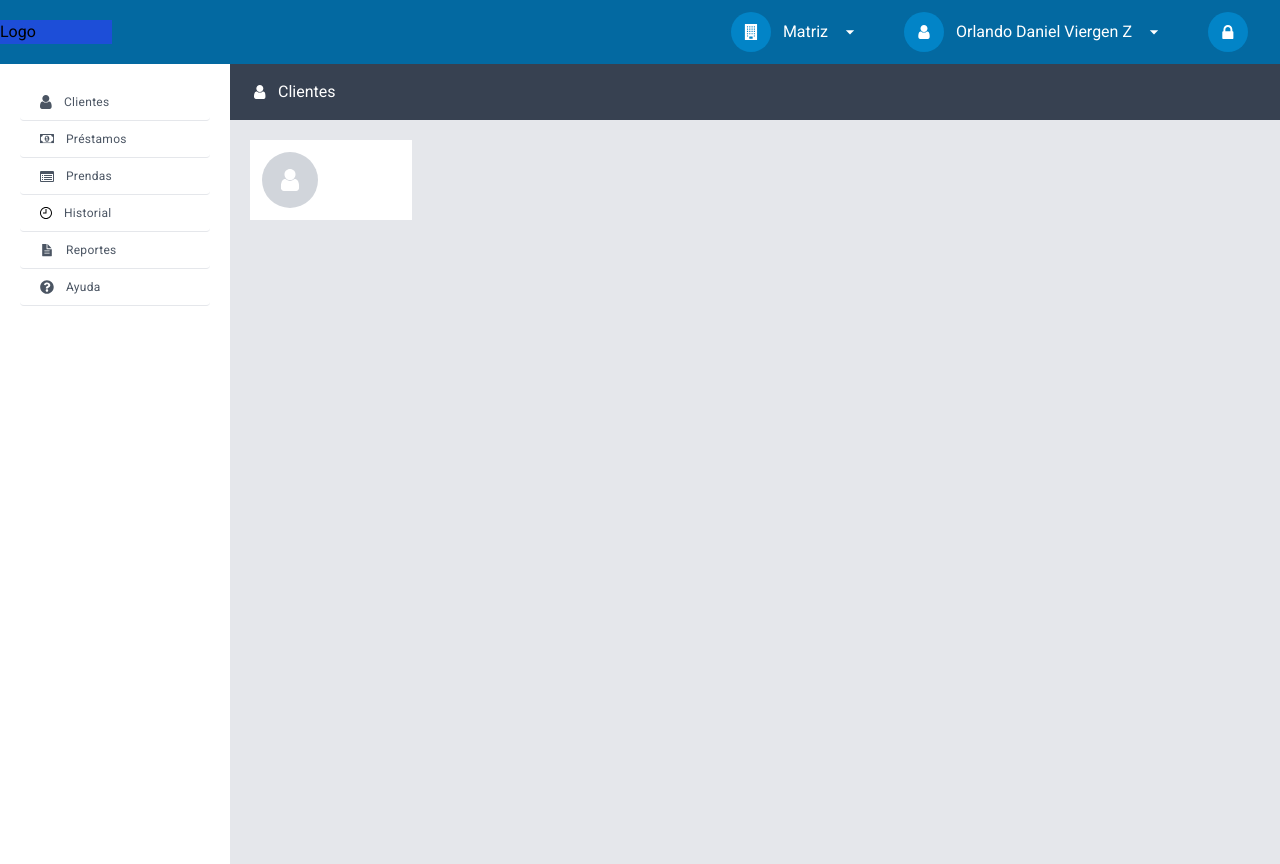
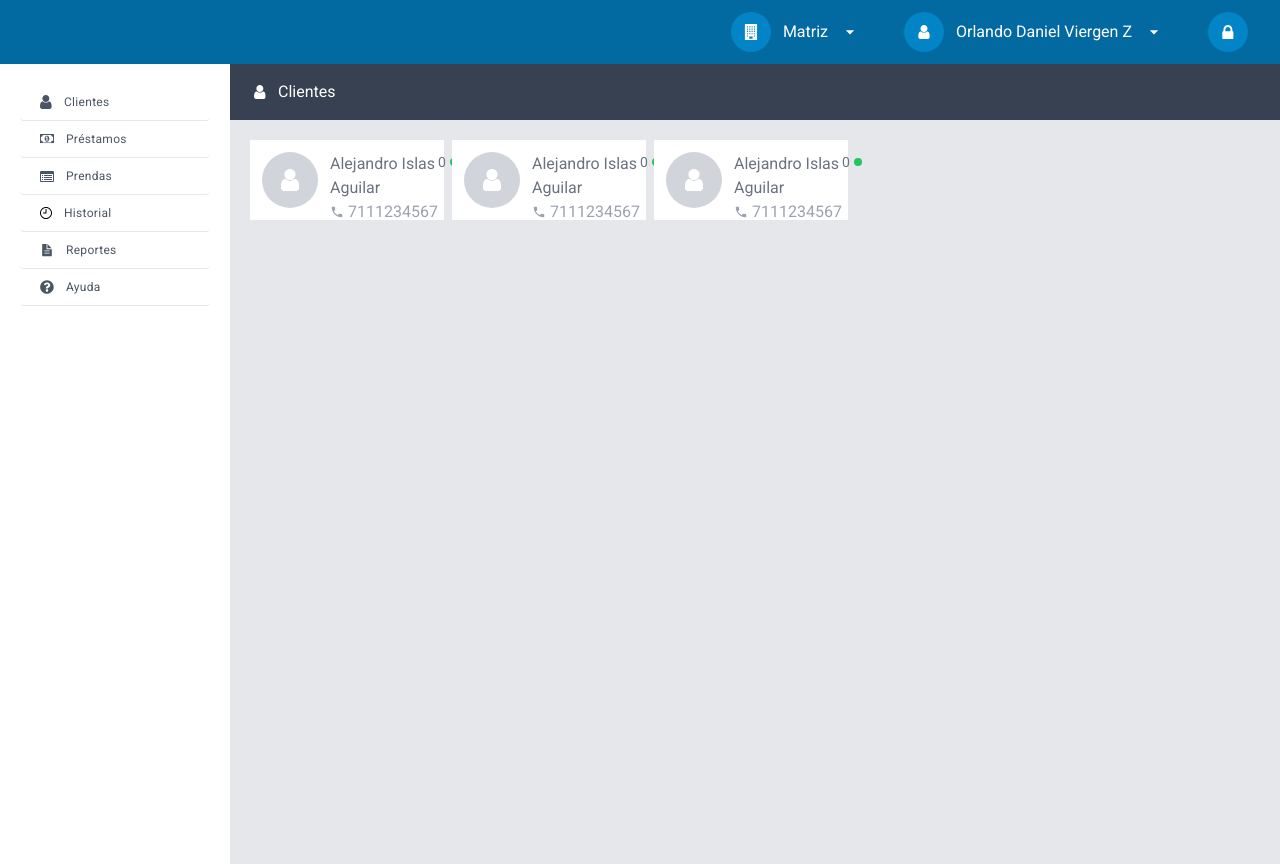
Before and after one commit to karen-nino/711-automotores, a Next.js app: page /pages/client in a window 1280 px wide. Built offline with nearby package versions, Linux system fonts and the light colour scheme.

Commit message:
clients - item

```diff
--- a/app/layouts/dashboard/topnav.js
+++ b/app/layouts/dashboard/topnav.js
@@ -5,7 +5,7 @@ export const Topnav = () => {
     return (
         <div className='flex justify-between py-2 bg-sky-700'>
             <div className='min-w-[230px] self-center'>
-                <div className='bg-blue-700 w-28'>Logo</div>
+                {/* <div className='bg-blue-700 w-28'>Logo</div> */}
             </div>
             <div className='flex items-center justify-end px-5 gap-[20px]'>
                 <ul className='flex items-center gap-[20px]'>
--- a/app/pages/client/page.js
+++ b/app/pages/client/page.js
@@ -66,8 +66,11 @@ const Client = () => {
               <span>Clientes</span>
             </article>
 
-            <section className='grid grid-cols-6 gap-2 p-5'>
-              <div className='flex items-center h-20 p-3 bg-white'>
+            <section className='grid w-4/5 grid-cols-4 gap-2 p-5'>
+
+              <article className='flex h-20 p-3 bg-white'>
+
+                <div>
                   <div className='flex items-center justify-center bg-gray-300 rounded-full h-14 w-14'>
                     <svg xmlns="http://www.w3.org/2000/svg" width="22" height="22" viewBox="0 0 20 24" fill="none">
                       <g clip-path="url(#clip0_103_1501)">
@@ -80,9 +83,139 @@ const Client = () => {
                       </defs>
                     </svg>
                   </div>
-                <div></div>
-                <div></div>
                 </div>
+
+                <div className='flex justify-between w-full ml-3'>
+
+                  <div>
+                    <p className='text-gray-500'>Alejandro Islas Aguilar</p>
+
+                    <div className='flex items-center gap-1 text-gray-400'>
+                      <div>
+                        <svg xmlns="http://www.w3.org/2000/svg" width="14" height="14" viewBox="0 0 14 14" fill="none">
+                          <path d="M3.86167 6.29417C4.70167 7.945 6.055 9.2925 7.70583 10.1383L8.98917 8.855C9.14667 8.6975 9.38 8.645 9.58417 8.715C10.2375 8.93083 10.9433 9.0475 11.6667 9.0475C11.9875 9.0475 12.25 9.31 12.25 9.63083V11.6667C12.25 11.9875 11.9875 12.25 11.6667 12.25C6.18917 12.25 1.75 7.81083 1.75 2.33333C1.75 2.0125 2.0125 1.75 2.33333 1.75H4.375C4.69583 1.75 4.95833 2.0125 4.95833 2.33333C4.95833 3.0625 5.075 3.7625 5.29083 4.41583C5.355 4.62 5.30833 4.8475 5.145 5.01083L3.86167 6.29417Z" fill="#9CA3AF" />
+                        </svg>
+                      </div>
+                      <p>7111234567</p>
+                    </div>
+                  </div>
+
+                  <div>
+                    <div className='flex items-center'>
+                      <p className='mr-1 text-sm text-gray-500'>0</p>
+                      <div className='w-2 h-2 bg-green-500 rounded-full'></div>
+                    </div>
+                  </div>
+
+                </div>
+
+              </article>
+
+              <article className='flex h-20 p-3 bg-white'>
+
+                <div>
+                  <div className='flex items-center justify-center bg-gray-300 rounded-full h-14 w-14'>
+                    <svg xmlns="http://www.w3.org/2000/svg" width="22" height="22" viewBox="0 0 20 24" fill="none">
+                      <g clip-path="url(#clip0_103_1501)">
+                        <path d="M20 19.8594C20 20.9948 19.6745 21.9688 19.0234 22.7812C18.3724 23.5938 17.5885 24 16.6719 24H3.32812C2.41146 24 1.6276 23.5938 0.976562 22.7812C0.325521 21.9688 0 20.9948 0 19.8594C0 18.974 0.0442708 18.138 0.132812 17.3516C0.221354 16.5651 0.385417 15.7734 0.625 14.9766C0.864583 14.1797 1.16927 13.4974 1.53906 12.9297C1.90885 12.362 2.39844 11.8984 3.00781 11.5391C3.61719 11.1797 4.31771 11 5.10937 11C6.47396 12.3333 8.10417 13 10 13C11.8958 13 13.526 12.3333 14.8906 11C15.6823 11 16.3828 11.1797 16.9922 11.5391C17.6016 11.8984 18.0911 12.362 18.4609 12.9297C18.8307 13.4974 19.1354 14.1797 19.375 14.9766C19.6146 15.7734 19.7786 16.5651 19.8672 17.3516C19.9557 18.138 20 18.974 20 19.8594ZM16 6C16 7.65625 15.4141 9.07031 14.2422 10.2422C13.0703 11.4141 11.6562 12 10 12C8.34375 12 6.92969 11.4141 5.75781 10.2422C4.58594 9.07031 4 7.65625 4 6C4 4.34375 4.58594 2.92969 5.75781 1.75781C6.92969 0.585938 8.34375 0 10 0C11.6562 0 13.0703 0.585938 14.2422 1.75781C15.4141 2.92969 16 4.34375 16 6Z" fill="white" />
+                      </g>
+                      <defs>
+                        <clipPath id="clip0_103_1501">
+                          <rect width="20" height="24" fill="white" />
+                        </clipPath>
+                      </defs>
+                    </svg>
+                  </div>
+                </div>
+
+                <div className='flex justify-between w-full ml-3'>
+
+                  <div>
+                    <p className='text-gray-500'>Alejandro Islas Aguilar</p>
+
+                    <div className='flex items-center gap-1 text-gray-400'>
+                      <div>
+                        <svg xmlns="http://www.w3.org/2000/svg" width="14" height="14" viewBox="0 0 14 14" fill="none">
+                          <path d="M3.86167 6.29417C4.70167 7.945 6.055 9.2925 7.70583 10.1383L8.98917 8.855C9.14667 8.6975 9.38 8.645 9.58417 8.715C10.2375 8.93083 10.9433 9.0475 11.6667 9.0475C11.9875 9.0475 12.25 9.31 12.25 9.63083V11.6667C12.25 11.9875 11.9875 12.25 11.6667 12.25C6.18917 12.25 1.75 7.81083 1.75 2.33333C1.75 2.0125 2.0125 1.75 2.33333 1.75H4.375C4.69583 1.75 4.95833 2.0125 4.95833 2.33333C4.95833 3.0625 5.075 3.7625 5.29083 4.41583C5.355 4.62 5.30833 4.8475 5.145 5.01083L3.86167 6.29417Z" fill="#9CA3AF" />
+                        </svg>
+                      </div>
+                      <p>7111234567</p>
+                    </div>
+                  </div>
+
+                  <div>
+                    <div className='flex items-center'>
+                      <p className='mr-1 text-sm text-gray-500'>0</p>
+                      <div className='w-2 h-2 bg-green-500 rounded-full'></div>
+                    </div>
+                  </div>
+
+                </div>
+
+              </article>
+
+              <article className='flex h-20 p-3 bg-white'>
+
+                <div>
+                  <div className='flex items-center justify-center bg-gray-300 rounded-full h-14 w-14'>
+                    <svg xmlns="http://www.w3.org/2000/svg" width="22" height="22" viewBox="0 0 20 24" fill="none">
+                      <g clip-path="url(#clip0_103_1501)">
+                        <path d="M20 19.8594C20 20.9948 19.6745 21.9688 19.0234 22.7812C18.3724 23.5938 17.5885 24 16.6719 24H3.32812C2.41146 24 1.6276 23.5938 0.976562 22.7812C0.325521 21.9688 0 20.9948 0 19.8594C0 18.974 0.0442708 18.138 0.132812 17.3516C0.221354 16.5651 0.385417 15.7734 0.625 14.9766C0.864583 14.1797 1.16927 13.4974 1.53906 12.9297C1.90885 12.362 2.39844 11.8984 3.00781 11.5391C3.61719 11.1797 4.31771 11 5.10937 11C6.47396 12.3333 8.10417 13 10 13C11.8958 13 13.526 12.3333 14.8906 11C15.6823 11 16.3828 11.1797 16.9922 11.5391C17.6016 11.8984 18.0911 12.362 18.4609 12.9297C18.8307 13.4974 19.1354 14.1797 19.375 14.9766C19.6146 15.7734 19.7786 16.5651 19.8672 17.3516C19.9557 18.138 20 18.974 20 19.8594ZM16 6C16 7.65625 15.4141 9.07031 14.2422 10.2422C13.0703 11.4141 11.6562 12 10 12C8.34375 12 6.92969 11.4141 5.75781 10.2422C4.58594 9.07031 4 7.65625 4 6C4 4.34375 4.58594 2.92969 5.75781 1.75781C6.92969 0.585938 8.34375 0 10 0C11.6562 0 13.0703 0.585938 14.2422 1.75781C15.4141 2.92969 16 4.34375 16 6Z" fill="white" />
+                      </g>
+                      <defs>
+                        <clipPath id="clip0_103_1501">
+                          <rect width="20" height="24" fill="white" />
+                        </clipPath>
+                      </defs>
+                    </svg>
+                  </div>
+                </div>
+
+                <div className='flex justify-between w-full ml-3'>
+
+                  <div>
+                    <p className='text-gray-500'>Alejandro Islas Aguilar</p>
+
+                    <div className='flex items-center gap-1 text-gray-400'>
+                      <div>
+                        <svg xmlns="http://www.w3.org/2000/svg" width="14" height="14" viewBox="0 0 14 14" fill="none">
+                          <path d="M3.86167 6.29417C4.70167 7.945 6.055 9.2925 7.70583 10.1383L8.98917 8.855C9.14667 8.6975 9.38 8.645 9.58417 8.715C10.2375 8.93083 10.9433 9.0475 11.6667 9.0475C11.9875 9.0475 12.25 9.31 12.25 9.63083V11.6667C12.25 11.9875 11.9875 12.25 11.6667 12.25C6.18917 12.25 1.75 7.81083 1.75 2.33333C1.75 2.0125 2.0125 1.75 2.33333 1.75H4.375C4.69583 1.75 4.95833 2.0125 4.95833 2.33333C4.95833 3.0625 5.075 3.7625 5.29083 4.41583C5.355 4.62 5.30833 4.8475 5.145 5.01083L3.86167 6.29417Z" fill="#9CA3AF" />
+                        </svg>
+                      </div>
+                      <p>7111234567</p>
+                    </div>
+
+                  </div>
+
+                  <div>
+                    <div className='flex items-center'>
+                      <p className='mr-1 text-sm text-gray-500'>0</p>
+                      <div className='w-2 h-2 bg-green-500 rounded-full'></div>
+                    </div>
+                  </div>
+
+                </div>
+
+              </article>
+
+
+
+
+
+
+
+
+
+
+
+
+
+
+
+
+
+
+
 
             </section>
 
```
Lines whose indentation alone changed are shown as unchanged.
